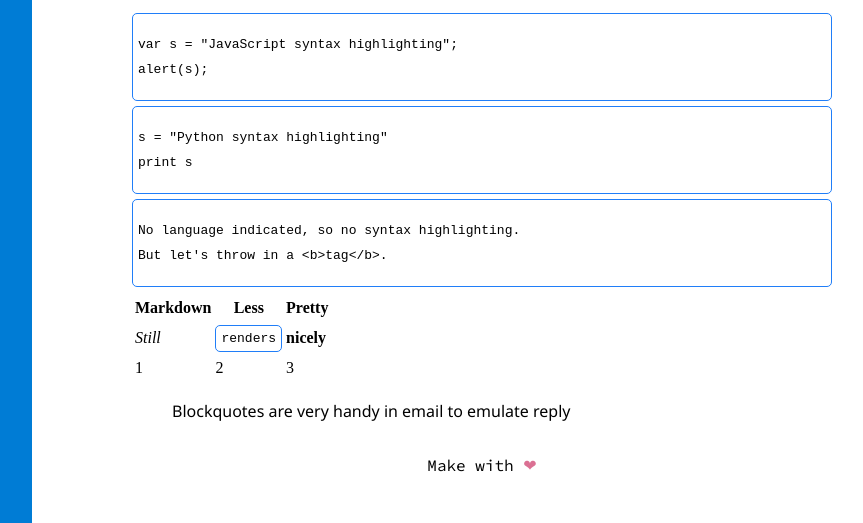
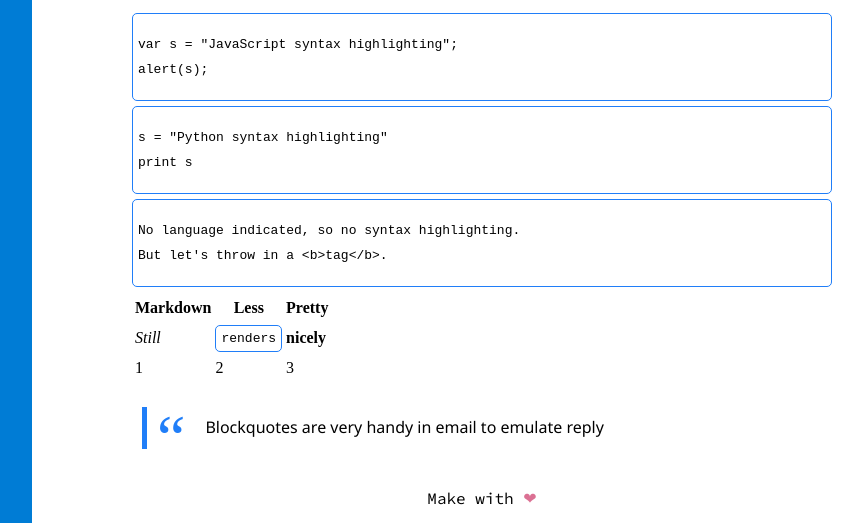
Before and after one commit to thanhnguyenq/thanhnguyenq.github.io, a Jekyll site: the page built from index.md, in a window 1280 px wide and 1400 px high, scrolled down 91 px. Shown: the part 877-1400 px from the top of the window, without its empty margins (268-1131 px from the left). Built offline with Jekyll 4.4.1, drawn with Linux system fonts in a browser that asks for light colours.

Commit message:
Update style

```diff
--- a/_config.yml
+++ b/_config.yml
@@ -4,3 +4,4 @@ permalink: /blog/:year/:month/:day/:title
 sass:
   style: compressed
 username: "@Thanh Nguyen"
+avatar: "https://avatars0.githubusercontent.com/u/26478347?v=3&u=5b57c96c0ad797a179dd6265e095ea49e8c49480&s=400"
--- a/_layouts/default.html
+++ b/_layouts/default.html
@@ -10,7 +10,7 @@
 <body>
   <div class="wrapper">
     <div class="sidebar">
-      <img src="https://avatars0.githubusercontent.com/u/26478347?v=3&u=5b57c96c0ad797a179dd6265e095ea49e8c49480&s=400" alt="avatar">
+      <img src="{{ site.avatar }}" alt="avatar" draggable="false">
       <p>{{ site.username }}</p>
       <div class="menu">
         <ul>
--- a/_sass/_highlight.scss
+++ b/_sass/_highlight.scss
@@ -5,3 +5,20 @@
   margin-bottom: 5px;
   margin-top: 5px;
 }
+
+blockquote {
+  border-left: 5px solid #207ef8;
+  margin: 1.5em 10px;
+  padding: 0.5em 10px;
+  &:before {
+    color: #207ef8;
+    content: open-quote;
+    font-size: 4em;
+    line-height: 0.1em;
+    margin-right: 0.25em;
+    vertical-align: -0.4em;
+  }
+  p {
+    display: inline;
+  }
+}
```
